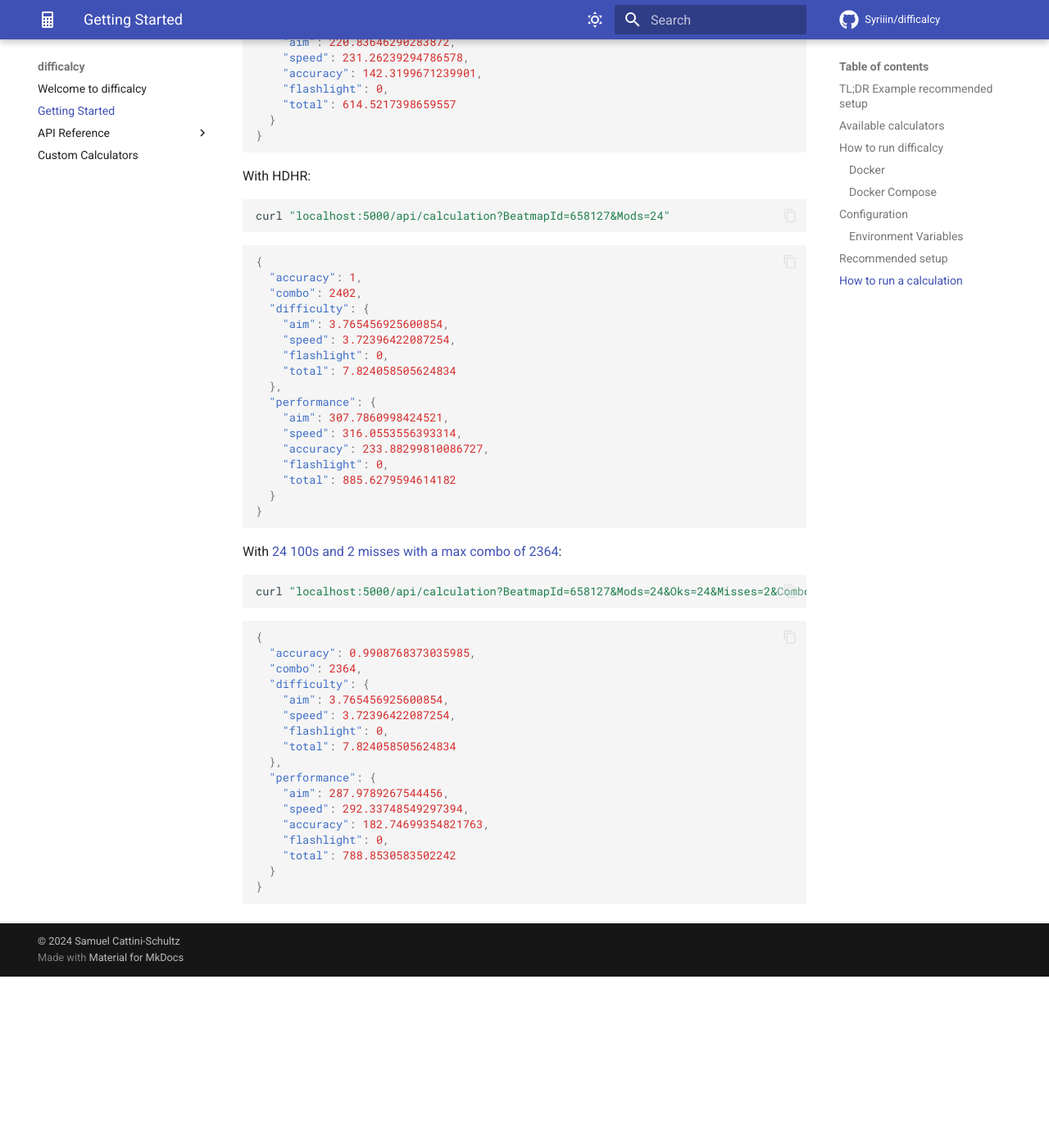
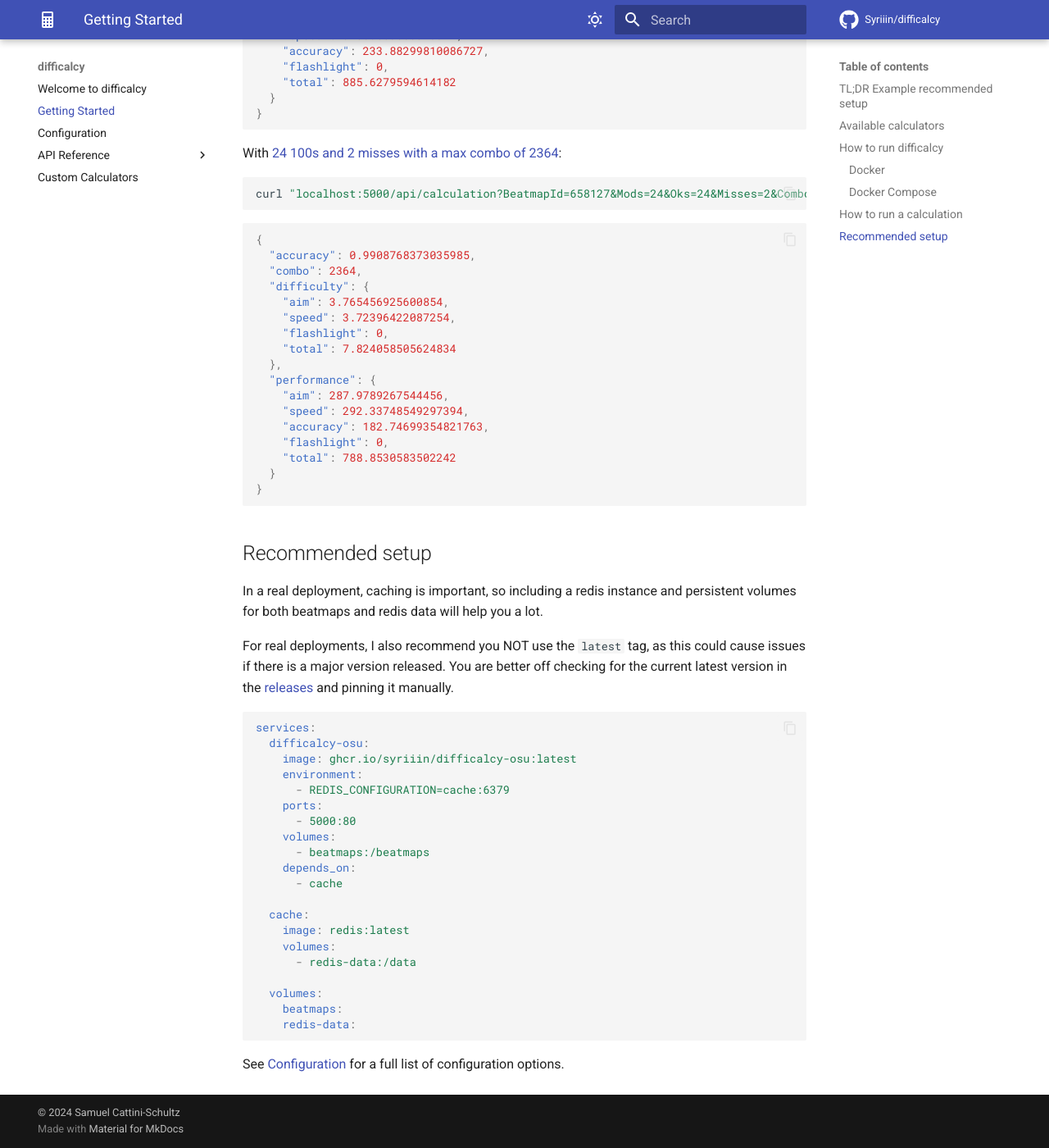
Before and after one commit to Syriiin/difficalcy, an MkDocs documentation site: the page built from docs/docs/getting-started.md, in a window 1280 px wide and 1400 px high, scrolled down 2428 px. Shown: the whole window at 82% size. Built offline with MkDocs 1.6.1 and Material for MkDocs 9.7.7, drawn with Linux system fonts in a browser that asks for light colours; comment, search, counter and statistics services are not loaded; before the commit the page ends 3619 px from its top, so only the background shows below that; some of the changed text lies outside the part shown.

Commit message:
Add configuration page to docs

````diff
--- /dev/null
+++ b/docs/docs/configuration.md
@@ -0,0 +1,19 @@
+# Configuration
+
+difficalcy is designed to be simple to get up and running, so there are no _required_ configurations.
+
+However it would be a good idea to consider these configuration options for a real application deployment.
+
+## Environment Variables
+
+| Environment variable  | Default | Description                                                                                     |
+| --------------------- | ------- | ----------------------------------------------------------------------------------------------- |
+| `REDIS_CONFIGURATION` |         | The address of the redis server to use for beatmap caching. By default, there will be no cache. |
+
+## Docker volumes
+
+By default these paths will use anonymous volumes, but you may want to create and mount named volumes here, to ensure persistent storage, or to share with other containers.
+
+| Path        | Description                                                                                             |
+| ----------- | ------------------------------------------------------------------------------------------------------- |
+| `/beatmaps` | This is the path where difficalcy will use to cache beatmaps. Beatmaps are stored as `<beatmapid>.osu`. |
--- a/docs/docs/getting-started.md
+++ b/docs/docs/getting-started.md
@@ -63,20 +63,6 @@ services:
     ports:
       - "5000:80"
 ```
-
-## Configuration
-
-difficalcy is designed to be simple to get up and running, so there are no _required_ configurations.
-
-By default, the beatmap cache will be on an anonymous volume, and there will be no caching for calculations.
-
-### Environment Variables
-
-| Environment variable  | Default | Description                                                                                     |
-| --------------------- | ------- | ----------------------------------------------------------------------------------------------- |
-| `REDIS_CONFIGURATION` |         | The address of the redis server to use for beatmap caching. By default, there will be no cache. |
-
-## Recommended setup
 
 ## How to run a calculation
 
@@ -159,3 +145,35 @@ curl "localhost:5000/api/calculation?BeatmapId=658127&Mods=24&Oks=24&Misses=2&Co
   }
 }
 ```
+
+## Recommended setup
+
+In a real deployment, caching is important, so including a redis instance and persistent volumes for both beatmaps and redis data will help you a lot.
+
+For real deployments, I also recommend you NOT use the `latest` tag, as this could cause issues if there is a major version released.
+You are better off checking for the current latest version in the [releases](https://github.com/Syriiin/difficalcy/releases) and pinning it manually.
+
+```yaml
+services:
+  difficalcy-osu:
+    image: ghcr.io/syriiin/difficalcy-osu:latest
+    environment:
+      - REDIS_CONFIGURATION=cache:6379
+    ports:
+      - 5000:80
+    volumes:
+      - beatmaps:/beatmaps
+    depends_on:
+      - cache
+
+  cache:
+    image: redis:latest
+    volumes:
+      - redis-data:/data
+
+  volumes:
+    beatmaps:
+    redis-data:
+```
+
+See [Configuration](./configuration.md) for a full list of configuration options.
--- a/docs/mkdocs.yml
+++ b/docs/mkdocs.yml
@@ -10,6 +10,7 @@ copyright: |
 nav:
   - index.md
   - getting-started.md
+  - configuration.md
   - API Reference:
     - api-reference/index.md
     - difficalcy-osu: api-reference/difficalcy-osu.md
````
Also changed, not shown: other parts of docs/docs/getting-started.md (+4 -4 lines).
